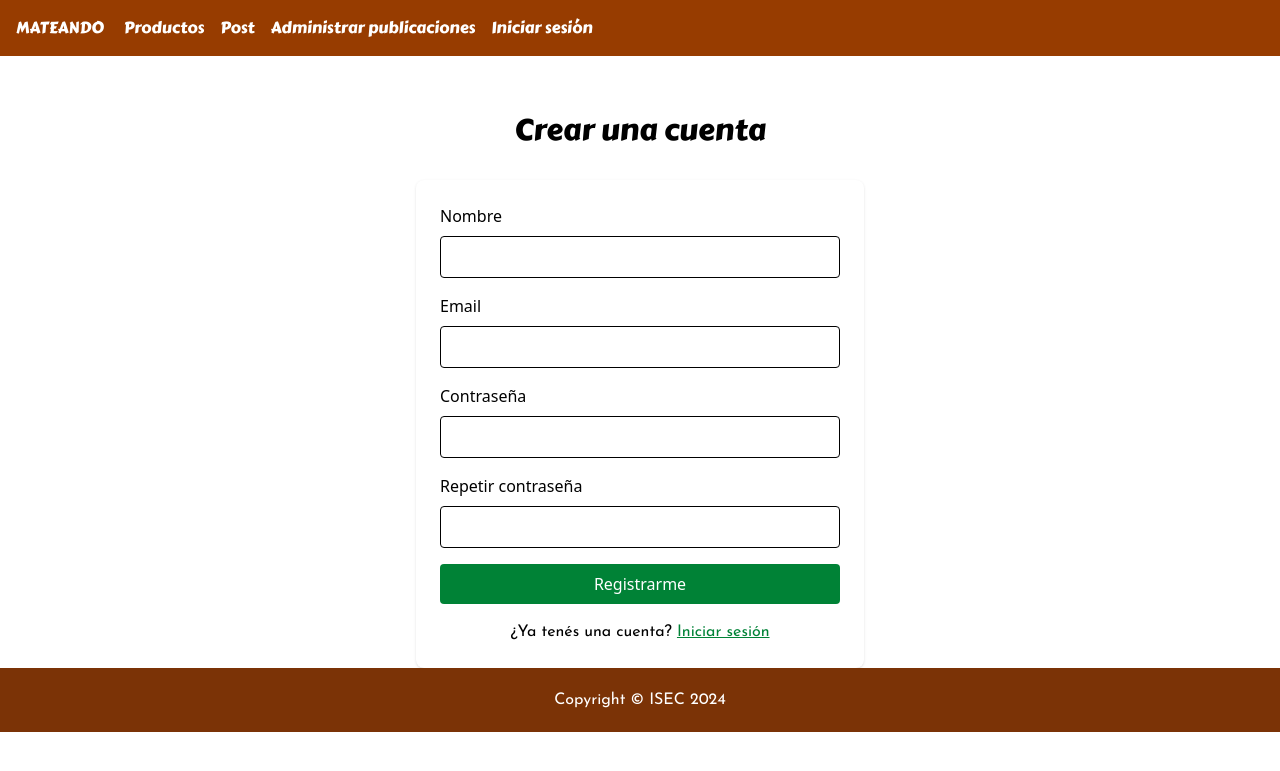
After one commit to JoaquinCamacho/proyecto-laravel, a Laravel app: page /registro in a window 1280 px wide. The commit adds this page. Shown: the top 771 px of the page. Run offline with Laravel 12, Linux system fonts and the light colour scheme.

Commit message:
agregando login y registro

```diff
--- /dev/null
+++ b/mateando/resources/views/auth/registro.blade.php
@@ -0,0 +1,54 @@
+<x-layout>
+    <x-slot:title>Crear cuenta</x-slot:title>
+
+    <h2 class="text-center text-3xl my-8">
+        Crear una cuenta
+    </h2>
+
+    <form action="{{ route('registro.store') }}" method="POST"
+        class="max-w-md mx-auto bg-white p-6 rounded-lg shadow">
+
+        @csrf
+
+        <label class="block mb-2">Nombre</label>
+        <input type="text" name="name"
+            value="{{ old('name') }}"
+            class="w-full border p-2 rounded mb-4">
+
+        <label class="block mb-2">Email</label>
+        <input type="email" name="email"
+            value="{{ old('email') }}"
+            class="w-full border p-2 rounded mb-4">
+
+        <label class="block mb-2">Contraseña</label>
+        <input type="password" name="password"
+            class="w-full border p-2 rounded mb-4">
+
+        <label class="block mb-2">Repetir contraseña</label>
+        <input type="password" name="password_confirmation"
+            class="w-full border p-2 rounded mb-4">
+
+        @if($errors->any())
+            <div class="bg-red-100 text-red-700 p-3 rounded mb-4">
+                <ul>
+                    @foreach($errors->all() as $error)
+                        <li>{{ $error }}</li>
+                    @endforeach
+                </ul>
+            </div>
+        @endif
+
+        <button type="submit"
+            class="w-full bg-green-700 text-white py-2 rounded">
+            Registrarme
+        </button>
+
+        <p class="text-center mt-4">
+            ¿Ya tenés una cuenta?
+            <a href="{{ route('login') }}" class="text-green-700 underline">
+                Iniciar sesión
+            </a>
+        </p>
+
+    </form>
+</x-layout>
--- a/mateando/resources/views/components/layout.blade.php
+++ b/mateando/resources/views/components/layout.blade.php
@@ -24,6 +24,7 @@
             <x-nav-link route="productos" >Productos</x-nav-link>
             <x-nav-link route="post">Post</x-nav-link>
             <x-nav-link route="admin.posts">Administrar publicaciones</x-nav-link>
+            <x-nav-link route="login">Iniciar sesión</x-nav-link>
 
             </div>
 
@@ -36,7 +37,7 @@
 
     </main>
 
-    <footer class="bg-amber-900 text-center text-white">
+    <footer class="bg-amber-900 text-center text-white py-5">
         <p>Copyright &copy; ISEC 2024</p>
     </footer>
 </div>
--- a/mateando/routes/web.php
+++ b/mateando/routes/web.php
@@ -5,6 +5,7 @@ use Illuminate\Support\Facades\Route;
 use App\Http\Controllers\HomeController;
 use App\Http\Controllers\PostController;
 use App\Http\Controllers\ProductosController;
+use App\Http\Controllers\AuthController;
 
 Route::get('/',[HomeController::class, 'index'])
     ->name('home');
@@ -43,3 +44,17 @@ Route::put('/admin/posts/{id}/editar', [PostController::class, 'update'])
 Route::delete('/admin/posts/{id}', [PostController::class, 'destroy'])
     ->name('admin.posts.destroy')
     ->whereNumber('id');
+
+Route::get('/registro', function () {
+    return view('auth.registro');
+})->name('registro');
+
+Route::post('/registro', [AuthController::class, 'register'])
+    ->name('registro.store');
+
+Route::get('/login', function () {
+    return view('auth.login');
+})->name('login');
+
+Route::post('/login', [AuthController::class, 'login'])
+    ->name('login.store');
```
Also changed, not shown: mateando/app/Http/Controllers/AuthController.php (added, +49 -0 lines), mateando/resources/views/auth/login.blade.php (added, +51 -0 lines).
